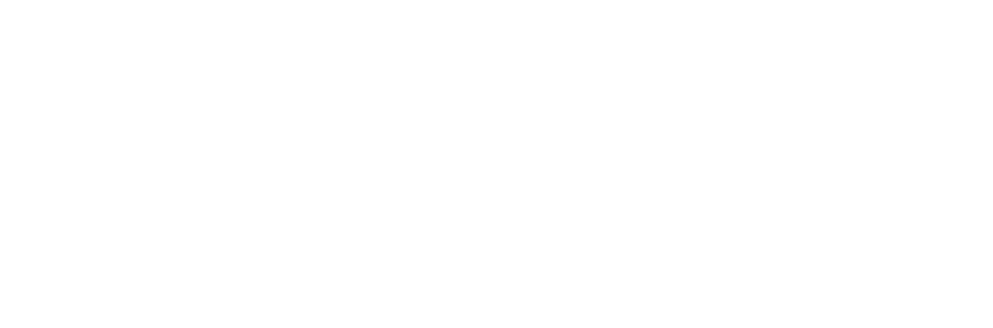
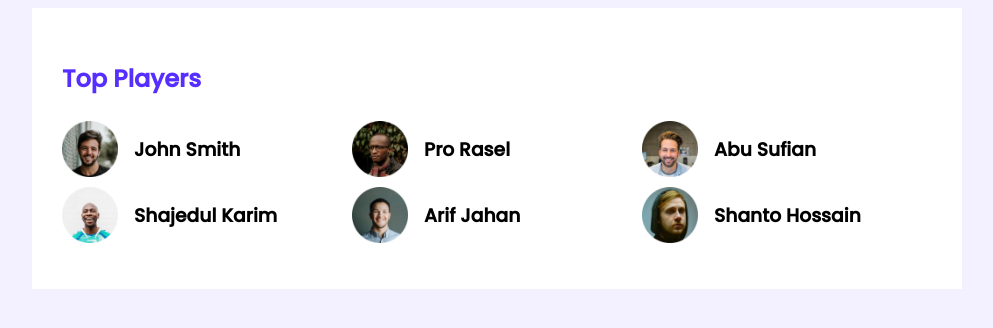
Before and after one commit to WETiger/leader-board-css3, a plain HTML site: page index.html in a window 1280 px wide. Shown: the whole page, without its empty margins (143-1136 px from the left). Drawn offline with Linux system fonts and the light colour scheme.

Commit message:
top players

```diff
--- a/index.html
+++ b/index.html
@@ -5,8 +5,50 @@
     <meta http-equiv="X-UA-Compatible" content="IE=edge">
     <meta name="viewport" content="width=device-width, initial-scale=1.0">
     <title>Leader Board</title>
+    <!-- stylesheet link-->
+    <link rel="stylesheet" href="style/style.css">
 </head>
 <body>
+    <!-- header area start -->
+    <header>
 
+    </header>
+    <!-- header area end -->
+
+    <main>
+        <!-- top players and top blog start  -->
+        <section class="container"> <!-- container start -->
+            <div class="top-players ">  <!--  top players start -->
+                <h2 class="section-title">Top Players</h2>
+                <div class="players"> <!-- players start -->
+                <div class="player">
+                    <img src="images/players/player-1.png" alt="">
+                    <h3 class="player-name">John Smith</h3>
+                </div>
+                <div class="player">
+                    <img src="images/players/player-2.png" alt="">
+                    <h3 class="player-name">Pro Rasel</h3>
+                </div>
+                <div class="player">
+                    <img src="images/players/player-3.png" alt="">
+                    <h3 class="player-name">Abu Sufian</h3>
+                </div>
+                <div class="player">
+                    <img src="images/players/player-4.png" alt="">
+                    <h3 class="player-name">Shajedul Karim</h3>
+                </div>
+                <div class="player">
+                    <img src="images/players/player-5.png" alt="">
+                    <h3 class="player-name">Arif Jahan</h3>
+                </div>
+                <div class="player">
+                    <img src="images/players/player-6.png" alt="">
+                    <h3 class="player-name">Shanto Hossain</h3>
+                </div>
+                </div><!--  players end -->
+            </div><!-- top players end -->
+        </section>
+    </main>
+    <!-- top players and top blog end -->
 </body>
 </html>
--- /dev/null
+++ b/style/style.css
@@ -0,0 +1,39 @@
+/* font link  */
+@import url('https://fonts.googleapis.com/css2?family=Poppins:wght@500&display=swap');
+
+/* common styles or utilities */
+body{
+    font-family: 'Poppins', sans-serif;
+    background-color: #F3F1FF
+    ;
+}
+main{
+    display: flex;
+    justify-content: center;
+}
+.container{
+    background-color: #fff;
+    width: 870px;
+    padding: 33px 30px 40px;
+}
+
+/* top players css */
+.section-title{
+    color: #562EFF;
+    font-size: 24px;
+}
+.players{
+    display: grid;
+    grid-template-columns: repeat(3,1fr);
+}
+.player{
+    display: flex;
+    align-items: center;
+}
+.player img{
+    width: 56px;
+    height: 56px;
+}
+.player-name{
+    margin-left: 16px;
+}
```
